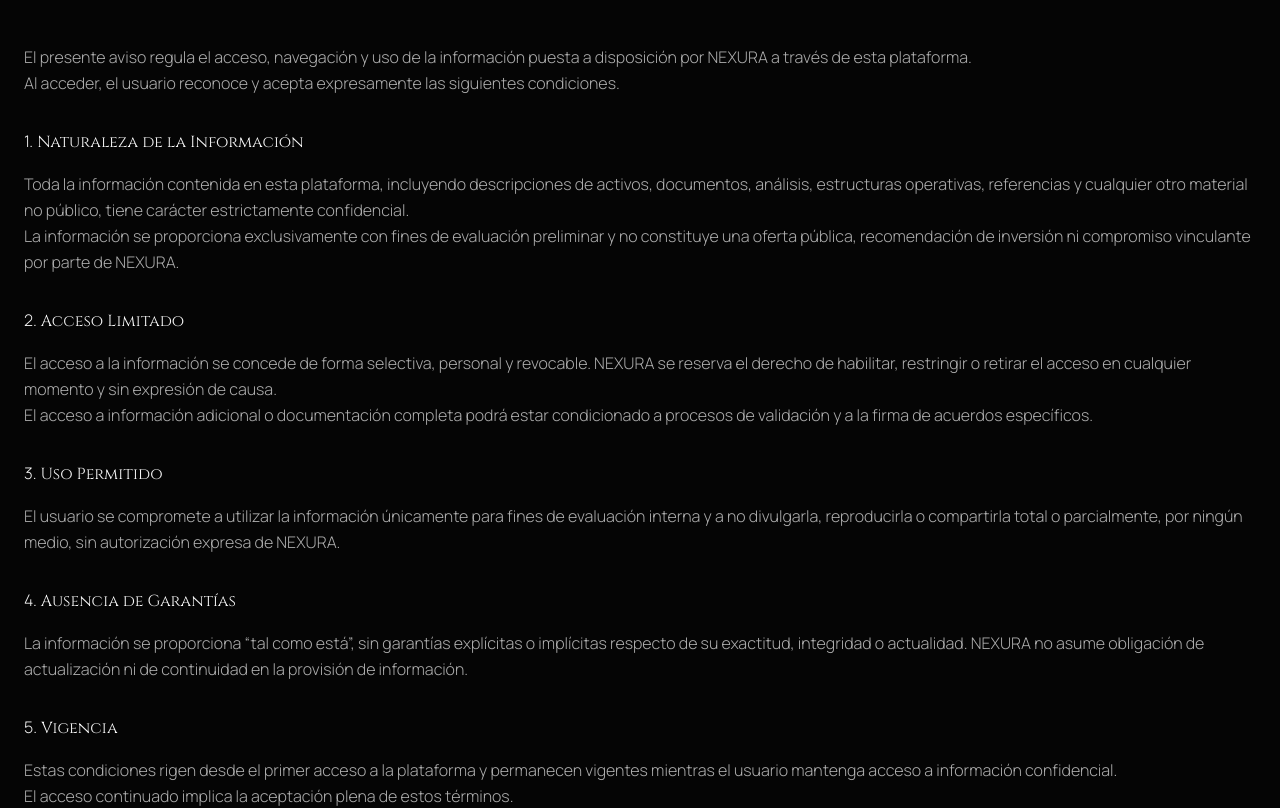
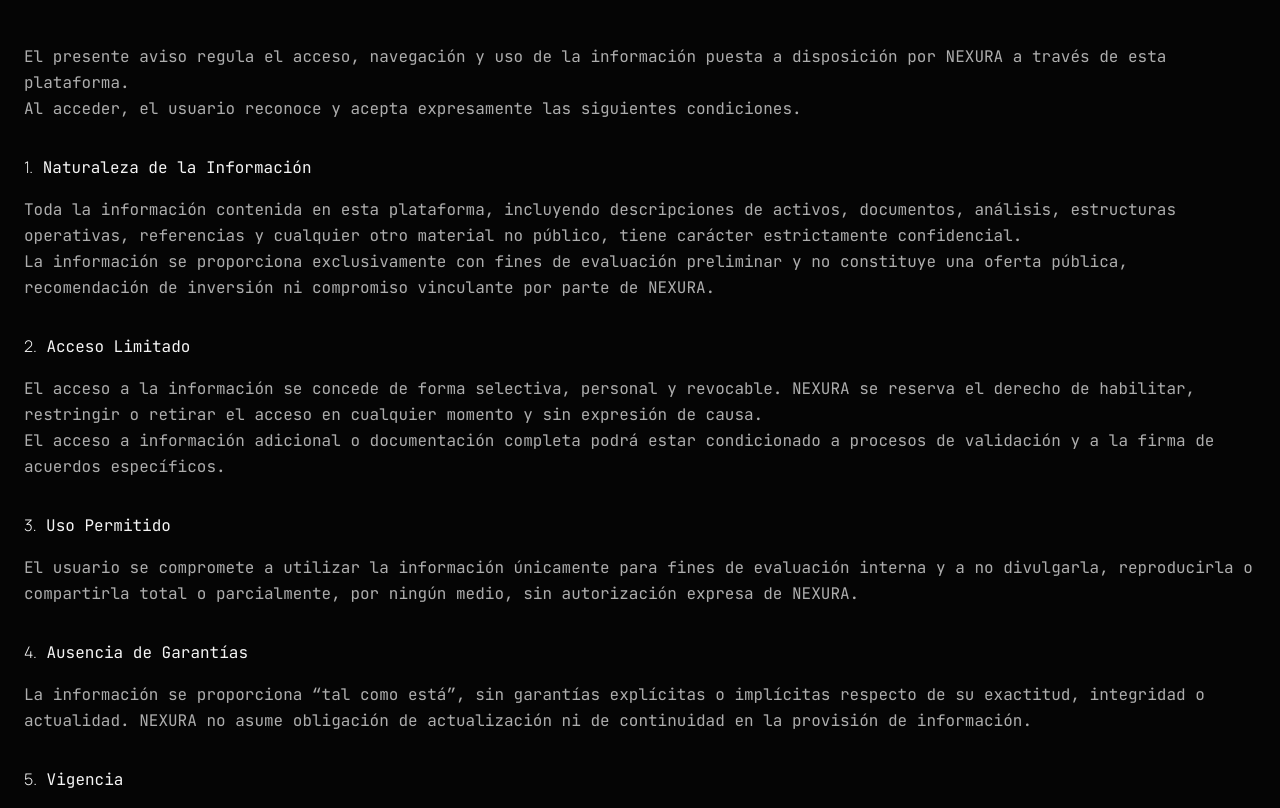
Before and after one commit to free4fun/nexura, a Next.js app: page /legal/terms in a window 1280 px wide. Shown: the part 260-1068 px from the top of the page. Built offline with nearby package versions, Linux system fonts and the light colour scheme.

Commit message:
feat: update font styles to improve consistency across Dashboard, Dossier, NCNDA, Terms, and LandingSections components

```diff
--- a/app/dashboard/page.tsx
+++ b/app/dashboard/page.tsx
@@ -174,9 +174,9 @@
                            <FileText size={24} className="hidden md:block" strokeWidth={1} />
                         </div>
                         <div>
-                           <p className="text-base md:text-lg text-nexura-white font-serif">{meta.context}</p>
+                           <p className="text-base md:text-lg text-nexura-white font-sans">{meta.context}</p>
                           <p className="text-sm md:text-base text-nexura-white/40">
-                            {meta.note} · <span className="font-mono">{file.name}</span>
+                            {meta.note} - <span className="font-mono">{file.name}</span>
                           </p>
                           <p className="text-sm md:text-base text-nexura-white/40 mt-1">{file.date}</p>
                         </div>
--- a/app/dossier/page.tsx
+++ b/app/dossier/page.tsx
@@ -27,7 +27,7 @@
 
         <form className="space-y-8">
             <div className="bg-nexura-surface p-8 border border-nexura-white/5">
-            <h3 className="text-nexura-white font-serif text-xl mb-6">Validación de Perfil</h3>
+            <h3 className="text-nexura-white font-sans text-xl mb-6">Validación de Perfil</h3>
 
                 <div className="space-y-6">
                     <div className="group">
--- a/app/legal/terms/page.tsx
+++ b/app/legal/terms/page.tsx
@@ -7,7 +7,7 @@
           <span className="text-nexura-gold text-xs font-bold tracking-[0.2em] uppercase mb-4 block">Documentación Legal</span>
           <h1 className="font-serif text-3xl md:text-4xl lg:text-5xl text-nexura-white mb-12">Términos de Confidencialidad y Acceso Restringido</h1>
 
-          <div className="prose prose-invert prose-lg text-nexura-white/70 font-light leading-relaxed font-sans">
+          <div className="prose prose-invert prose-lg text-nexura-white/70 font-light leading-relaxed font-mono">
              <p>
                El presente aviso regula el acceso, navegación y uso de la información puesta a disposición por NEXURA a través de esta plataforma.
              </p>
@@ -15,7 +15,7 @@
                Al acceder, el usuario reconoce y acepta expresamente las siguientes condiciones.
              </p>
 
-             <h4 className="text-nexura-white font-serif mt-8 mb-4"><span className="font-sans">1.</span> Naturaleza de la Información</h4>
+             <h4 className="text-nexura-white mt-8 mb-4"><span className="font-sans">1.</span> Naturaleza de la Información</h4>
              <p>
                Toda la información contenida en esta plataforma, incluyendo descripciones de activos, documentos, análisis, estructuras operativas,
                referencias y cualquier otro material no público, tiene carácter estrictamente confidencial.
@@ -25,7 +25,7 @@
                inversión ni compromiso vinculante por parte de NEXURA.
              </p>
 
-             <h4 className="text-nexura-white font-serif mt-8 mb-4"><span className="font-sans">2.</span> Acceso Limitado</h4>
+             <h4 className="text-nexura-white mt-8 mb-4"><span className="font-sans">2.</span> Acceso Limitado</h4>
              <p>
                El acceso a la información se concede de forma selectiva, personal y revocable.
                NEXURA se reserva el derecho de habilitar, restringir o retirar el acceso en cualquier momento y sin expresión de causa.
@@ -35,19 +35,19 @@
                específicos.
              </p>
 
-             <h4 className="text-nexura-white font-serif mt-8 mb-4"><span className="font-sans">3.</span> Uso Permitido</h4>
+             <h4 className="text-nexura-white mt-8 mb-4"><span className="font-sans">3.</span> Uso Permitido</h4>
              <p>
                El usuario se compromete a utilizar la información únicamente para fines de evaluación interna y a no divulgarla, reproducirla o
                compartirla total o parcialmente, por ningún medio, sin autorización expresa de NEXURA.
              </p>
 
-             <h4 className="text-nexura-white font-serif mt-8 mb-4"><span className="font-sans">4.</span> Ausencia de Garantías</h4>
+             <h4 className="text-nexura-white mt-8 mb-4"><span className="font-sans">4.</span> Ausencia de Garantías</h4>
              <p>
                La información se proporciona “tal como está”, sin garantías explícitas o implícitas respecto de su exactitud, integridad o actualidad.
                NEXURA no asume obligación de actualización ni de continuidad en la provisión de información.
              </p>
 
-             <h4 className="text-nexura-white font-serif mt-8 mb-4"><span className="font-sans">5.</span> Vigencia</h4>
+             <h4 className="text-nexura-white mt-8 mb-4"><span className="font-sans">5.</span> Vigencia</h4>
              <p>
                Estas condiciones rigen desde el primer acceso a la plataforma y permanecen vigentes mientras el usuario mantenga acceso a información
                confidencial.
--- a/components/LandingSections.tsx
+++ b/components/LandingSections.tsx
@@ -179,7 +179,7 @@
                 <div key={idx} className="group p-6 lg:p-8 border border-nexura-white/5 md:border-nexura-white/10 lg:border-nexura-white/5 bg-nexura-surface hover:border-nexura-gold/30 transition-all duration-500">
                     <div className="flex items-center gap-2 mb-3">
                       {item.icon}
-                      <h3 className="font-serif text-xl text-nexura-white group-hover:text-nexura-gold transition-colors">{item.title}</h3>
+                      <h3 className="font-sans text-xl text-nexura-white group-hover:text-nexura-gold transition-colors">{item.title}</h3>
                     </div>
                     <p className="text-sm text-nexura-white/60 leading-relaxed font-light">
                         {item.desc}
@@ -286,7 +286,7 @@
                 <div className="text-nexura-gold bg-nexura-gold/5 w-14 h-14 rounded-full flex items-center justify-center border border-nexura-gold/25 shrink-0">
                   {unit.icon}
                 </div>
-                <h3 className="font-serif text-2xl text-nexura-white">{unit.title}</h3>
+                <h3 className="font-sans text-2xl text-nexura-white">{unit.title}</h3>
               </div>
               <p className="text-nexura-white/60 font-light leading-relaxed max-w-sm">
                 {unit.description}
@@ -329,7 +329,7 @@
                   </div>
                 )}
 
-                <span className="absolute left-4 top-4 text-nexura-gold text-[10px] font-bold tracking-widest leading-none">
+                <span className="absolute left-4 top-4 text-nexura-gold text-[10px] font-sans font-bold tracking-widest leading-none">
                   FASE {roman[idx] ?? String(idx + 1)}
                 </span>
 
@@ -338,7 +338,7 @@
                 </div>
 
                 <div className="text-center px-4">
-                  <h3 className="text-nexura-white font-serif text-lg mb-3">{step.title}</h3>
+                  <h3 className="text-nexura-white font-sans text-lg mb-3">{step.title}</h3>
                   <div className="w-12 h-[1px] bg-nexura-white/10 mx-auto mb-4"></div>
                   <p className="text-xs text-nexura-white/50 leading-relaxed uppercase tracking-wider">{step.description}</p>
                 </div>
@@ -559,7 +559,7 @@
                               REF: {item.ref}
                             </span>
                         </div>
-                        <h3 className="text-xl md:text-2xl text-nexura-white mb-6 font-serif leading-snug">
+                        <h3 className="text-xl md:text-2xl text-nexura-white mb-6 font-sans leading-snug">
                             {item.title}
                         </h3>
                         <div className="mb-8 border-t border-nexura-white/10 pt-6 space-y-6">
```
Also changed, not shown: app/legal/ncnda/page.tsx (+6 -6 lines).
